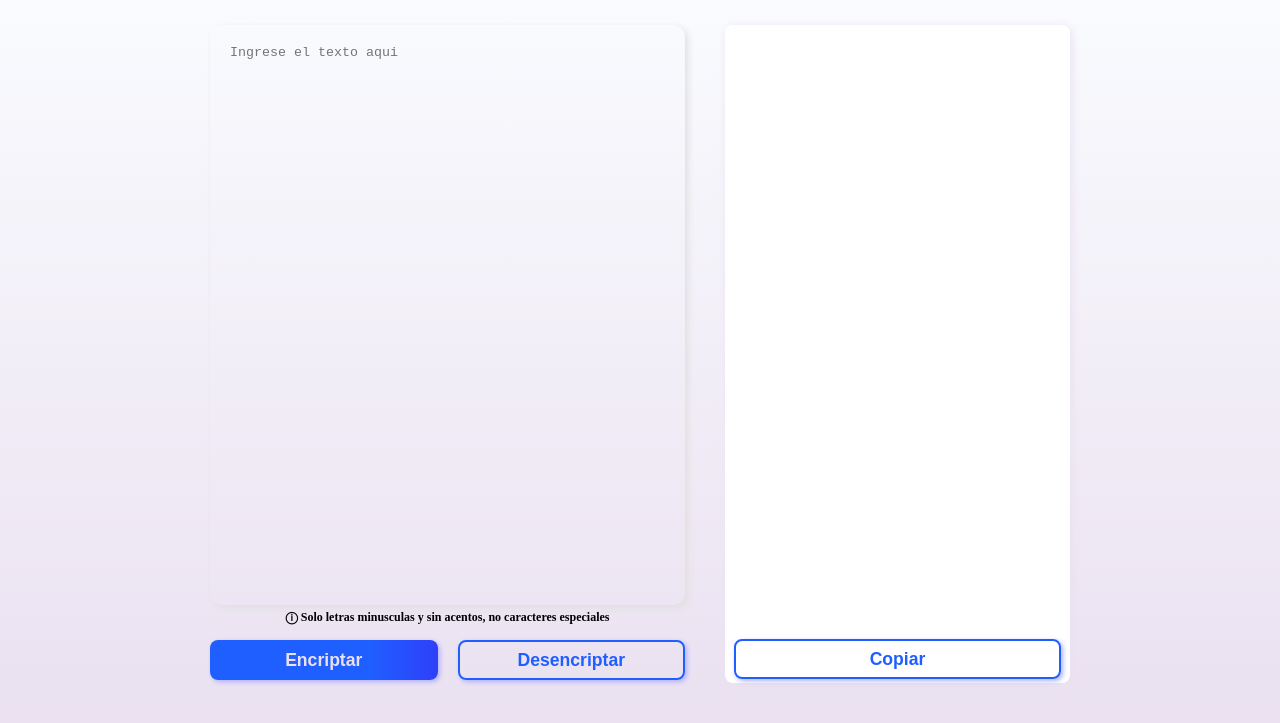
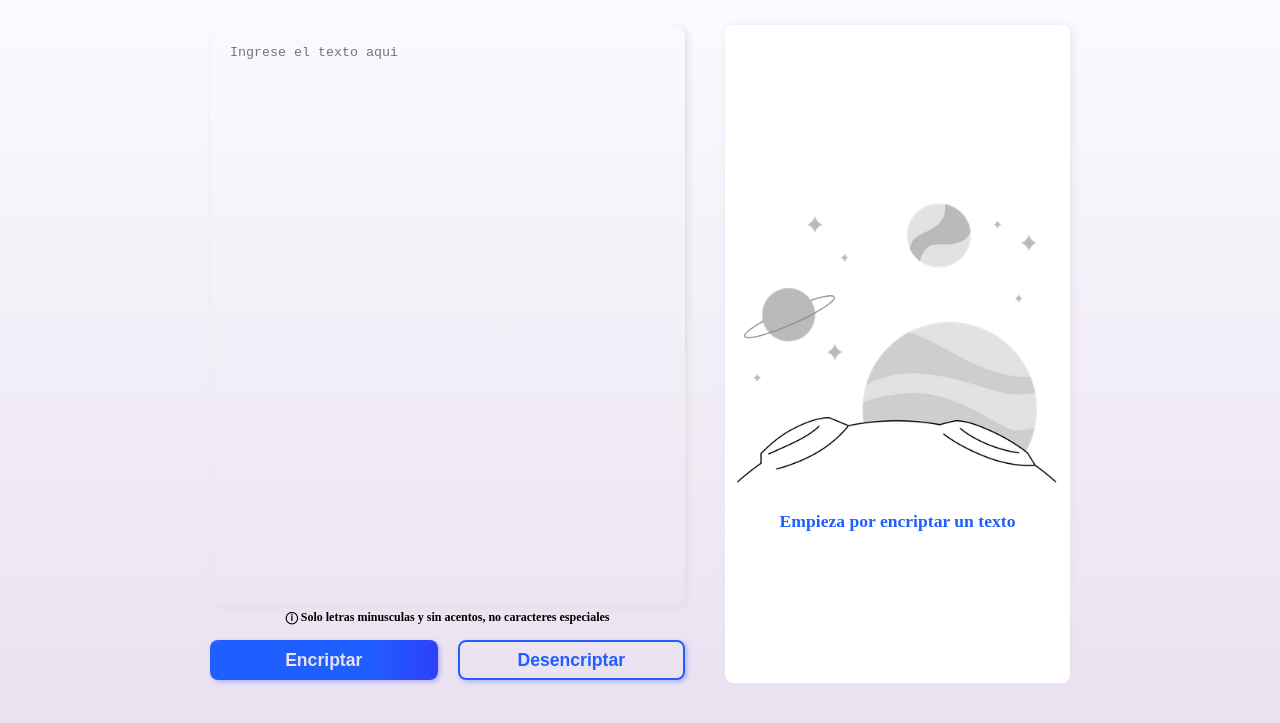
Before and after one commit to RaymundoSantorski/encriptador, a website built with Vite: page index.html in a window 1280 px wide. Shown: the part 55-778 px from the top of the page. Built offline with nearby package versions, Linux system fonts and the light colour scheme.

Commit message:
[ADD] estilos finales para version movil

```diff
--- a/index.html
+++ b/index.html
@@ -28,7 +28,7 @@
       </div>
     </div>
     <div class="result">
-      <div class="result_content">
+      <div class="result_content hide">
         <textarea
           id="text_result"
           cols="30"
@@ -37,8 +37,8 @@
         ></textarea>
         <button class="button button_copy">Copiar</button>
       </div>
-      <div class="non_content hide">
-        <img src="" alt="Nothing to see here">
+      <div class="non_content">
+        <img src="./public/nothing-here-yet-8580740-6763396.png" alt="Nothing to see here">
         <p>Empieza por encriptar un texto</p>
       </div>
     </div>
--- a/style.css
+++ b/style.css
@@ -121,7 +121,7 @@ body{
   background: transparent;
 }
 
-.result_content{
+.result_content, .non_content{
   background-color: white;
   border-radius: 8px;
   box-shadow: 2px 2px 10px var(--softgrey);
@@ -147,6 +147,23 @@ body{
   width: 95%;
 }
 
+.non_content>img{
+  width: 100%;
+  max-width: 100%;
+  height: auto;
+  max-height: 80%;
+  object-fit: scale-down;
+}
+
+.non_content>p{
+  color: var(--blue);
+  font-weight: bold;
+  font-size: 1.1rem;
+  text-align: center;
+  position: relative;
+  bottom: 5px;
+}
+
 @media (orientation: portrait){
   body{
     max-height: 200vh;
@@ -166,6 +183,11 @@ body{
   .encoder>label{
     margin-bottom: 20px;
   }
+  #text_encode{
+    opacity: .5;
+    box-shadow: 1px 1px 5px #9f9f9f;
+    background: linear-gradient(var(--white), var(--softgrey) 70%);
+  }
 }
 
 .hide{
```
